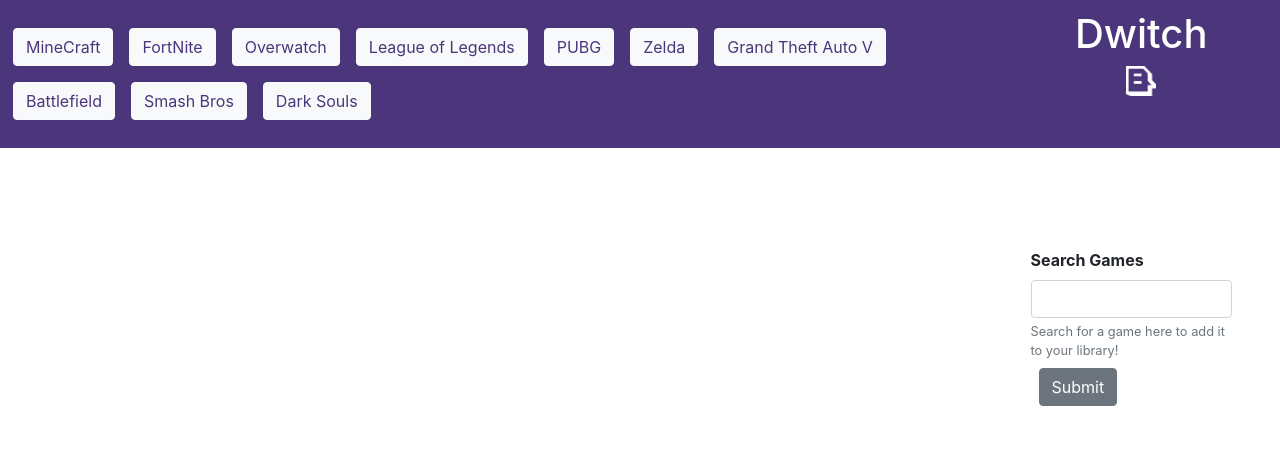
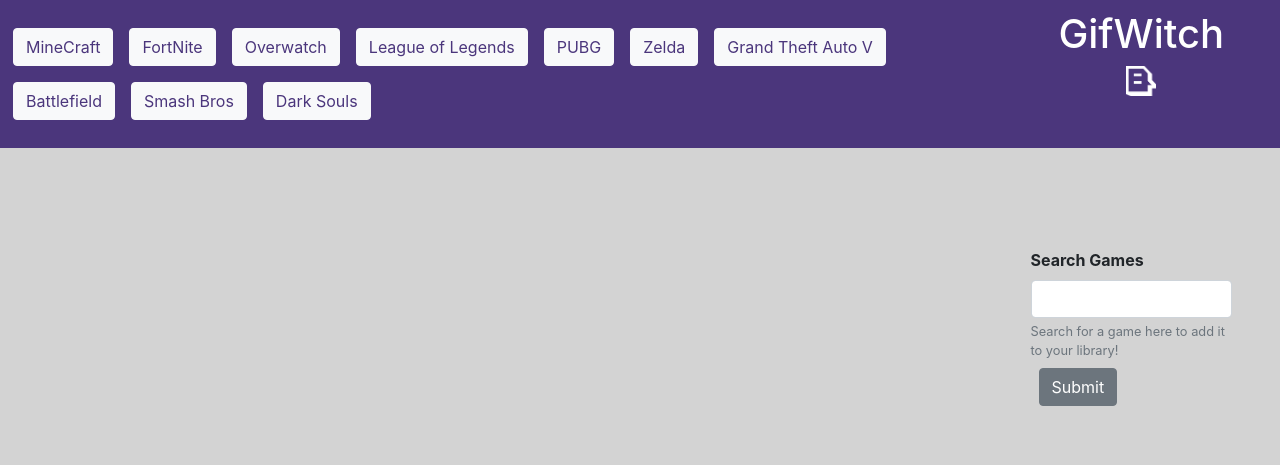
Before and after one commit to aehaq/GifTastic, a plain HTML site: page index.html in a window 1280 px wide. Drawn offline with nearby package versions, Linux system fonts and the light colour scheme.

Commit message:
restyling and rebranding

```diff
--- a/assets/css/style.css
+++ b/assets/css/style.css
@@ -1,6 +1,7 @@
 body {
     margin-left: 0px;
     margin-right: 0px;
+    background: lightgrey;
 }
 
 .banner {
@@ -40,12 +41,17 @@ body {
     width: 100%;
     margin-left: 0px;
     margin-right: 0px;
-    padding-top: 200px;
+    min-height: 100vh;
 }
 
 .gif-container {
     float: left;
     margin: 10px;
+    padding-top: 200px;
+}
+
+.sidebar {
+    padding-top: 200px;
 }
 
 @media only screen and (max-width: 768px) {
--- a/index.html
+++ b/index.html
@@ -1,7 +1,7 @@
 <!DOCTYPE html>
 <html lang="en">
 <head>
-    <title>Twitch Streams</title>
+    <title>GifWitch Streams</title>
     <meta charset="utf-8">
     <meta name="viewport" content="width=device-width, initial-scale=1, shrink-to-fit=no">
     <link rel="stylesheet" type="text/css" href="assets/css/reset.css">
@@ -13,7 +13,7 @@
         <div class="row">
             <div class="col-md-9 btnsHere"></div>
             <div class="col-md-3 text-center title-block">
-                <h1> Dwitch </h1>
+                <h1> GifWitch </h1>
                 <div class="row">
                     <img id="logo" src="assets/images/Twitch Logo.png">
                 </div>
@@ -21,11 +21,11 @@
         </div>
     </div>
     <div class="custom">
-        <div class="row">
+        <div class="row mainpage">
             <div class="col-md-9">
                 <div class="gifsHere"></div>
             </div>
-            <div class="col-md-3">
+            <div class="col-md-3 sidebar">
                 <div class="form-group m-5">
                   <label> <strong>Search Games</strong> </label>
                   <input type="text" class="form-control" id="topic-input">
```
